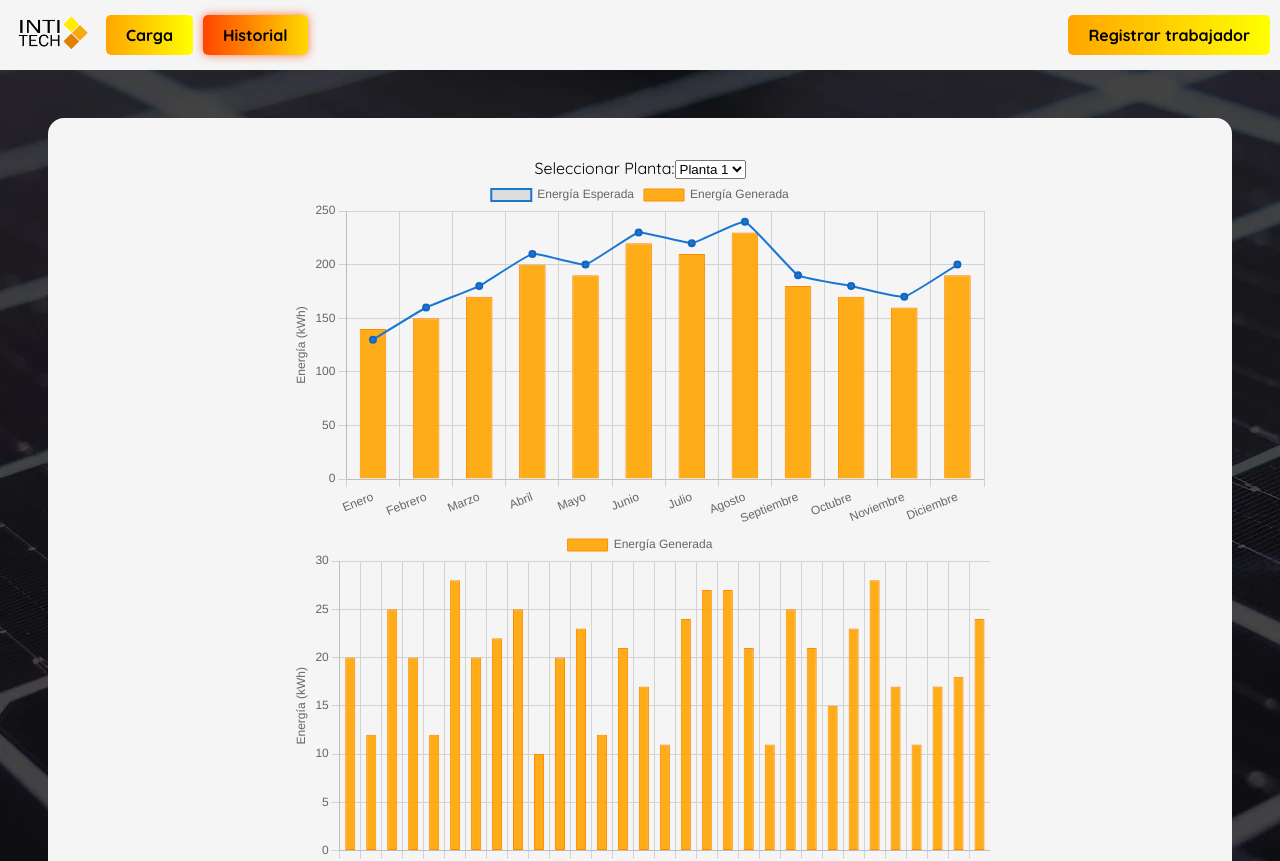
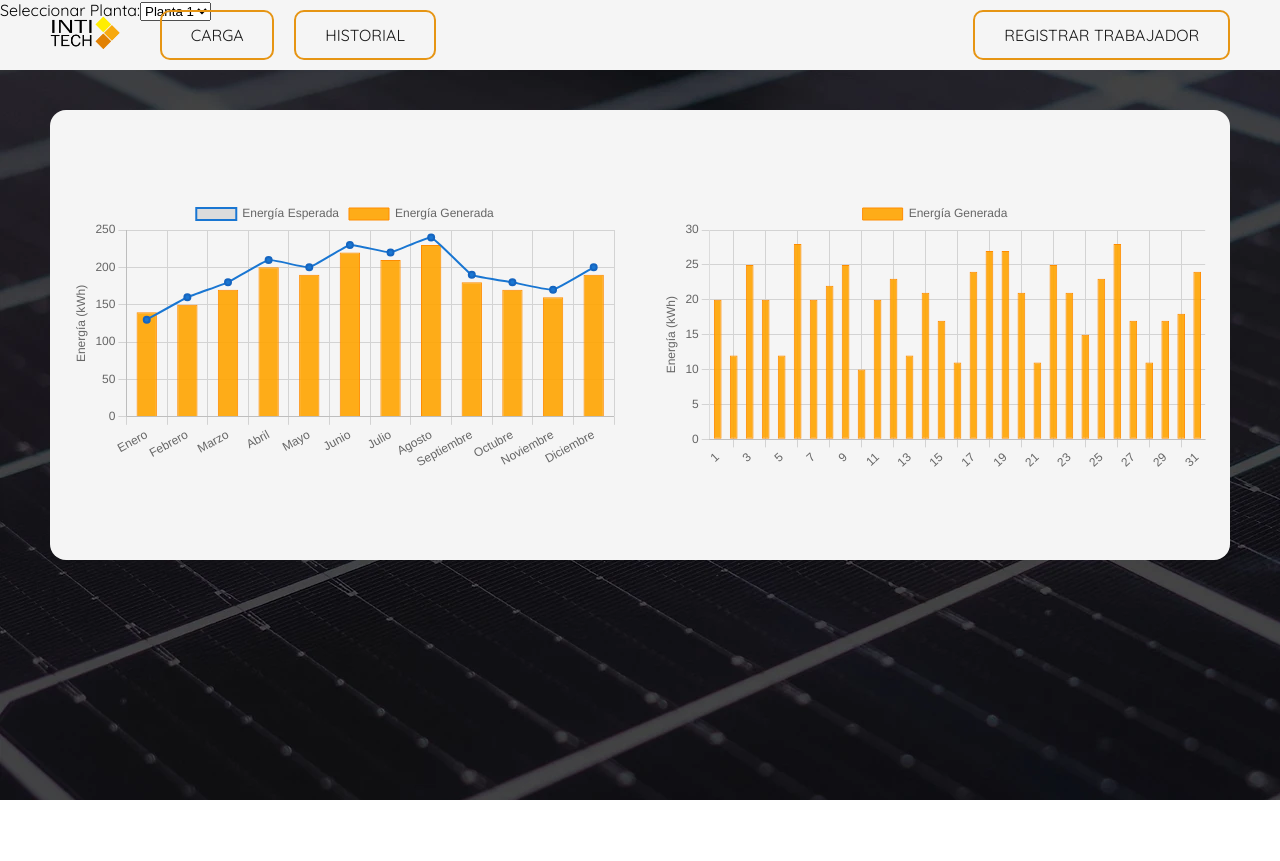
Before and after one commit to benjadelcampo15/Prototipo-Inti-tech, an Angular app in the folder front/: page /dashboard/historial in a window 1280 px wide. Shown: the top 861 px of the page. After the commit the page ends 800 px from the top, so only its background shows below. Built offline with nearby package versions, Linux system fonts and the light colour scheme; sample sign-in values are in the browser's storage.

Commit message:
corrigiendo diseños de pablo

```diff
--- a/front/src/app/components/dashboard/dashboard.component.html
+++ b/front/src/app/components/dashboard/dashboard.component.html
@@ -1,26 +1,17 @@
 <nav class="nav">
   <div class="left-section">
-    <img class="logo" src="logonegro.png" alt="" />
-    <a
-      [routerLink]="['/dashboard/carga']"
-      routerLinkActive="activebutton"
-      class="button"
-      >Carga</a
-    >
-    <a
-      [routerLink]="['/dashboard/historial']"
-      routerLinkActive="activebutton"
-      class="button"
-      >Historial</a
-    >
+    <div class="links">
+      <img class="logo" src="logonegro.png" alt="" />
+      <div class="nose">
+        <a [routerLink]="['/dashboard/carga']" routerLinkActive="activebutton" class="button">Carga</a>
+        <a [routerLink]="['/dashboard/historial']" routerLinkActive="activebutton" class="button">Historial</a>
+      </div>
+    </div>
+    <div class="buttons">
+      <a *ngIf="mostrarBoton" [routerLink]="['/inicio/register']" routerLinkActive="activebutton"
+        class="button right-button">Registrar trabajador</a>
+    </div>
   </div>
-  <a
-    *ngIf="mostrarBoton"
-    [routerLink]="['/inicio/register']"
-    routerLinkActive="activebutton"
-    class="button right-button"
-    >Registrar trabajador</a
-  >
 </nav>
 
 <router-outlet></router-outlet>
--- a/front/src/app/components/dashboard/dashboard.component.scss
+++ b/front/src/app/components/dashboard/dashboard.component.scss
@@ -1,74 +1,70 @@
-nav {
+.nav {
+  background-color: #f5f5f5;
+}
+.left-section {
   display: flex;
   justify-content: space-between;
   align-items: center;
-  padding-left: 10px;
-  padding-right: 10px;
-  background-color: #f5f5f5;
-
-  .left-section {
+  gap: 10px;
+}
+.links{
+  padding-left: 50px;
   display: flex;
   align-items: center;
-    gap: 10px;
+  gap: 40px;
+}
+.buttons{
+  display: flex;
+  align-items: center;
+  padding-right: 50px;
+}
+
+.nose{
+  display: flex;
+  gap: 20px;
 }
 
 .logo {
   width: 70px;
   height: 70px;
   cursor: pointer;
-    margin-left: 0.5em;
-    margin-right: 0.5em;
 }
 
 .button {
-    background: linear-gradient(
-      to right,
-      #ffa500,
-      #ffff00
-    ); // Degradado de naranja a amarillo
-    border: none;
-    border-radius: 5px;
-    color: black;
-    cursor: pointer;
+  padding: 0.8em 1.8em;
+  text-decoration: none;
+  border: 2px solid #e69514;
+  border-radius: 10px;
+  position: relative;
+  overflow: hidden;
+  background-color: transparent;
+  text-align: center;
+  text-transform: uppercase;
   font-size: 16px;
-    font-weight: bold; // Texto en negrita
-    padding: 10px 20px;
-    text-align: center;
-    text-decoration: none;
-    transition: background 0.3s ease-in-out;
-
-    &:hover {
-      background: linear-gradient(
-        to right,
-        #ff8c00,
-        #ffd700
-      ); // Degradado de un tono más oscuro de naranja a dorado
+  transition: .3s;
+  z-index: 1;
+  font-family: inherit;
+  color: rgb(26, 26, 26);
  }
 
-    &:active {
-      background: linear-gradient(
-        to right,
-        #ff7f50,
-        #ffec8b
-      ); // Degradado de coral a un tono más claro de amarillo
+ .button::before {
+  content: '';
+  width: 0;
+  height: 500%;
+  position: absolute;
+  top: 50%;
+  left: 50%;
+  transform: translate(-50%, -50%) rotate(45deg);
+  background: #eb8d13;
+  transition: .5s ease;
+  display: block;
+  z-index: -1;
  }
 
-    &:focus {
-      outline: none;
-      box-shadow: 0 0 5px rgba(0, 0, 0, 0.5);
+ .button:hover::before {
+  width: 105%;
  }
 
-    &.activebutton {
-      background: linear-gradient(
-        to right,
-        #ff4500,
-        #ffd700
-      ); // Degradado especial para botón activo
-      box-shadow: 0 0 10px rgba(255, 69, 0, 0.7);
+ .button:hover {
+  color: #111;
  }
-
-    &.right-button {
-      margin-left: auto;
-    }
-  }
-}
--- a/front/src/app/components/historial/historial.component.html
+++ b/front/src/app/components/historial/historial.component.html
@@ -5,30 +5,14 @@
       <option value="planta1">Planta 1</option>
       <option value="planta2">Planta 2</option>
       <option value="planta3">Planta 3</option>
-      <!-- Agrega más opciones según sea necesario -->
     </select>
   </div>
   <div class="charts-container">
-    <div class="charts">
       <div class="chart-container">
         <canvas id="energyChart"></canvas>
       </div>
       <div class="chart-container">
         <canvas id="dailyChart"></canvas>
       </div>
-    </div>
   </div>
-  <!-- <div class="extra">
-    Lorem ipsum dolor sit amet consectetur adipisicing elit. Tempora aliquid
-    tempore inventore libero. Magni veritatis ipsum deleniti magnam
-    necessitatibus corporis sunt, quas aspernatur, consectetur accusantium at,
-    explicabo nostrum quibusdam molestiae harum repudiandae incidunt obcaecati
-    sint alias hic odit commodi expedita officiis voluptatum. Voluptas vel
-    dolorem eius nulla quae dolor adipisci, dolore maiores illo repellat dolores
-    amet totam provident non, officia quas numquam veritatis, laborum qui
-    distinctio facilis. Velit obcaecati earum mollitia omnis asperiores sed
-    alias inventore eveniet natus corporis nulla error labore illum, quae libero
-    cupiditate nemo repudiandae magnam dolorem consectetur. Omnis dolores
-    cupiditate quisquam, totam vel mollitia atque inventore!
-  </div> -->
 </div>
--- a/front/src/app/components/historial/historial.component.scss
+++ b/front/src/app/components/historial/historial.component.scss
@@ -1,28 +1,26 @@
 .main {
   display: flex;
-  flex-direction: column; // Asegura que los elementos estén uno debajo del otro
-  align-items: center; // Centra los elementos horizontalmente
-  padding: 20px; // Añade espacio alrededor del contenedor principal
-  height: 100vh; // Opcional, ajusta el contenedor principal al alto de la vista
+  margin: 40px auto;
+  width: fit-content;
+  height: 450px;
   background-color: #f5f5f5;
   border-radius: 1em;
-  margin: 3em;
 }
 
 .charts-container {
-  width: 100%; // Ocupa todo el ancho disponible
   display: flex;
-  flex-direction: column; // Alinea las gráficas verticalmente
-  align-items: center; // Centra los gráficos horizontalmente
+  width: 100%;
+  justify-content: space-between;
+  align-items: center;
 }
 
 .chart-container canvas {
-  width: 90%; // Reduce el ancho del canvas dentro del contenedor
-  height: 350px; // Reduce la altura del canvas dentro del contenedor
+  width: 550px;
+  margin: 20px;
+  height: 350px;
 }
-
-.options {
-  width: 100%; // Ocupar el ancho completo del contenedor de gráficos
-  text-align: center; // Centra el contenido dentro de options
-  margin-top: 20px; // Espacio entre la opción y las gráficas
+.options{
+  position: absolute;
+  top: 0;
+  left: 0;
 }
```
Lines whose indentation alone changed are shown as unchanged.
